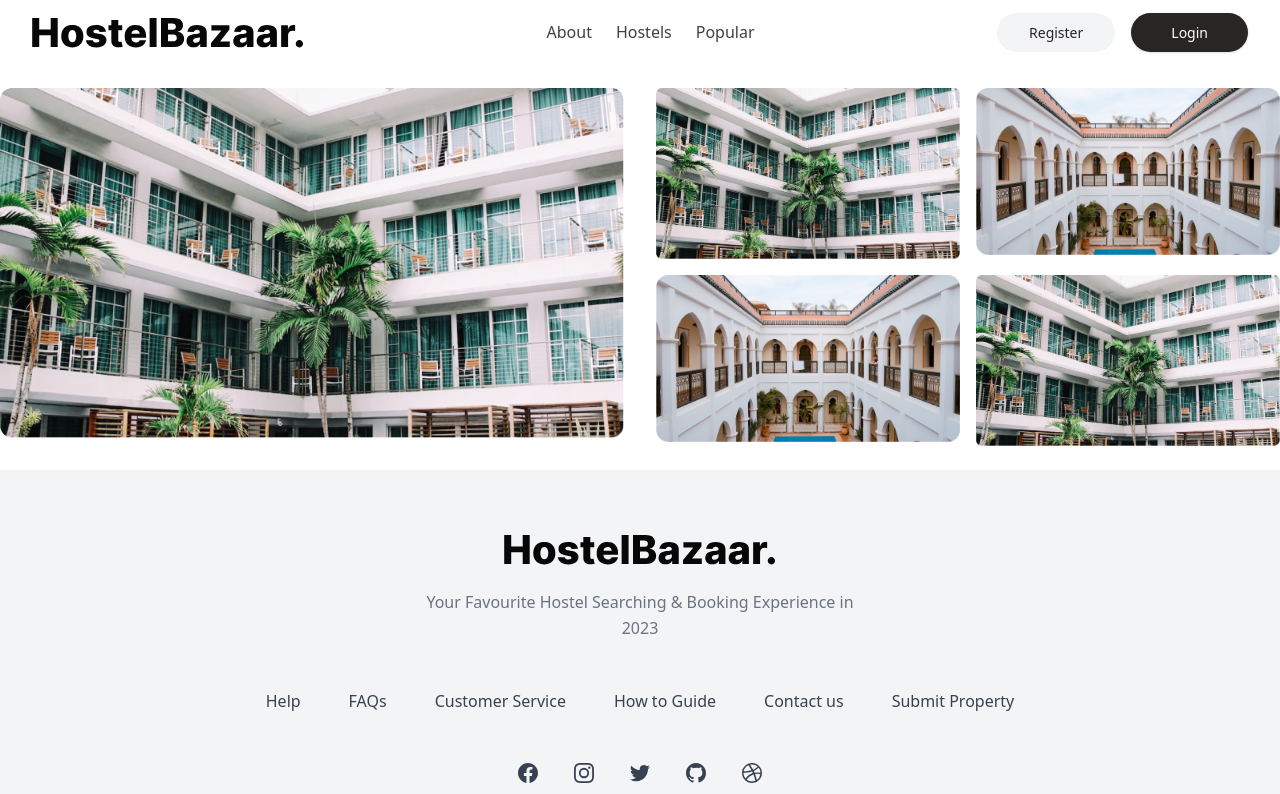
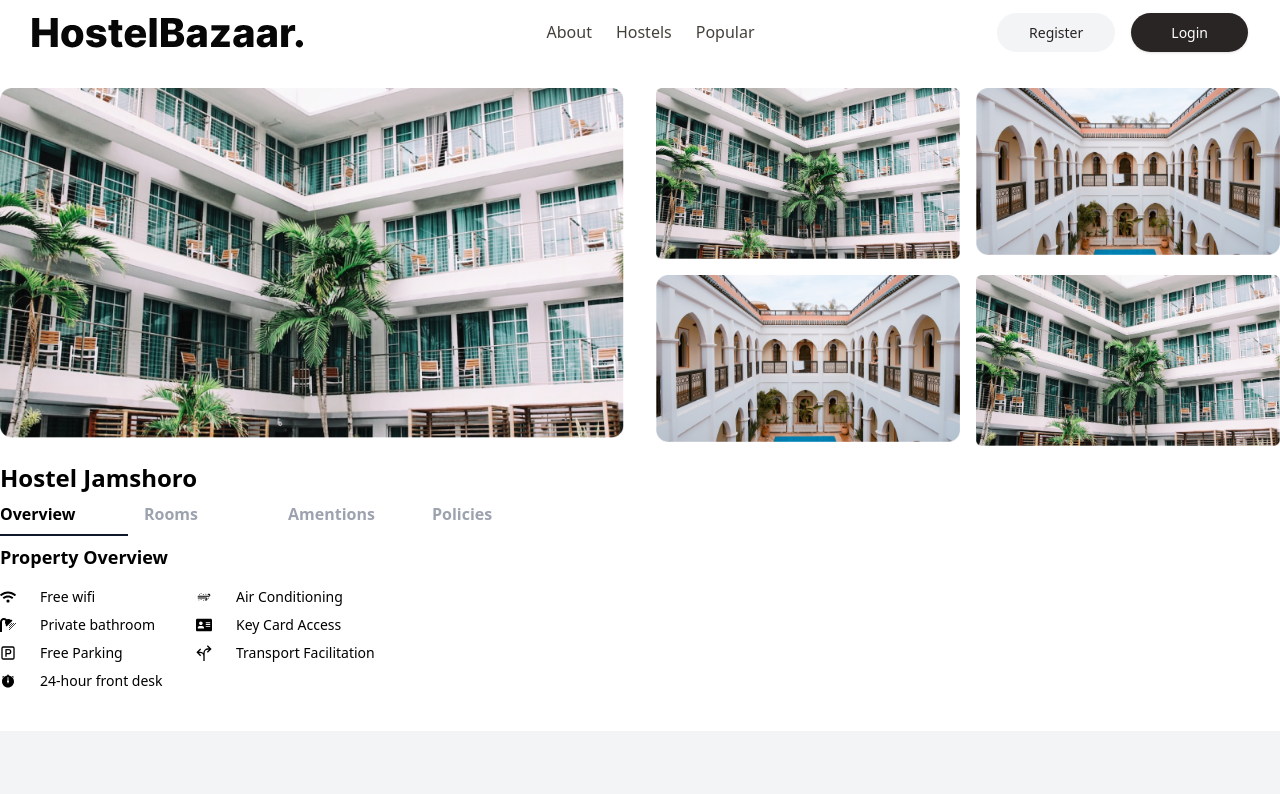
Before and after one commit to AdeelAtta/Hostelow, a Next.js app: page /hostels/HostelDetail in a window 1280 px wide. Shown: the top 794 px of the page. Built offline with nearby package versions, Linux system fonts and the light colour scheme.

Commit message:
Added Tabs System

```diff
--- a/src/pages/hostels/HostelDetail.tsx
+++ b/src/pages/hostels/HostelDetail.tsx
@@ -1,19 +1,117 @@
-import Image from 'next/image'
-import React from 'react'
+import { useState, useEffect, useRef } from 'react';
+import { FaWifi } from "react-icons/fa";
+import { WiSandstorm } from "react-icons/wi";
+import { FaShower } from "react-icons/fa";
+import { FaAddressCard } from "react-icons/fa";
+import { LuParkingSquare } from "react-icons/lu";
+import { GrDirections } from "react-icons/gr";
+import { IoIosStopwatch } from "react-icons/io";
 
 const HostelDetail = () => {
+
+  const [selectedTab, setSelectedTab] = useState(0);
+  const firstBtnRef = useRef<HTMLButtonElement>(null);
+  const items = [
+    {
+      title: 'Overview',
+      content: (
+        <>
+          <h3 className='text-lg text-black font-bold leading-normal'>Property Overview</h3>
+          <ul className='max-w-sm mt-4 grid grid-cols-2 gap-2'>
+            <li className='w-full flex gap-2 md:gap-6 items-center text-black'>
+              <i><FaWifi /></i>
+              <h5 className='text-sm'>Free wifi</h5>
+            </li>
+            <li className='w-full flex gap-2 md:gap-6 items-center text-black'>
+              <i><WiSandstorm /></i>
+              <h5 className='text-sm'>Air Conditioning</h5>
+            </li>
+            <li className='w-full flex gap-2 md:gap-6 items-center text-black'>
+              <i><FaShower /></i>
+              <h5 className='text-sm'>Private bathroom</h5>
+            </li>
+            <li className='w-full flex gap-2 md:gap-6 items-center text-black'>
+              <i><FaAddressCard /></i>
+              <h5 className='text-sm'>Key Card Access</h5>
+            </li>
+            <li className='w-full flex gap-2 md:gap-6 items-center text-black'>
+              <i><LuParkingSquare /></i>
+              <h5 className='text-sm'>Free Parking</h5>
+            </li>
+            <li className='w-full flex gap-2 md:gap-6 items-center text-black'>
+              <i><GrDirections /></i>
+              <h5 className='text-sm'>Transport Facilitation</h5>
+            </li>
+            <li className='w-full flex gap-2 md:gap-6 items-center text-black '>
+              <i><IoIosStopwatch /></i>
+              <h5 className='text-sm'>24-hour front desk</h5>
+            </li>
+          </ul>
+        </>
+      ),
+    },
+    {
+      title: 'Rooms',
+      content: (
+        <h3 className='text-lg text-black font-bold leading-normal'>Rooms</h3>
+      ),
+    },
+    {
+      title: 'Amentions',
+      content: (
+        <h3 className='text-lg text-black font-bold leading-normal'>Amentions</h3>
+      ),
+    },
+    {
+      title: 'Policies',
+      content: (
+        <h3 className='text-lg text-black font-bold leading-normal'>Policies</h3>
+      ),
+    },
+  ];
+
   return (
-    <section className='max-w-screen-xl mx-auto py-6'>
+    <section className='max-w-screen-xl mx-auto p-4 xl:p-0 xl:py-6 '>
       {/* Hostel Gallery */}
       <div className="grid grid-cols-1 gap-4 lg:grid-cols-2 lg:gap-8">
         <div className="rounded-lg">
           <img src="/assets/hostel_large.png" alt="Hostel Main Image" className='w-full' />
         </div>
-        <div className="grid grid-cols-1 gap-4 lg:grid-cols-2">
+        <div className="grid grid-cols-1 gap-4 md:grid-cols-2">
           <img src="/assets/hostel_large.png" alt="Hostel Main Image" className='w-full' />
           <img src="/assets/hostel_small.png" alt="Hostel Main Image" className='w-full' />
           <img src="/assets/hostel_small.png" alt="Hostel Main Image" className='w-full' />
           <img src="/assets/hostel_large.png" alt="Hostel Main Image" className='w-full' />
+        </div>
+      </div>
+      {/* Tabs Section */}
+      <div className='relative my-4'>
+        <h3 className='text-black text-2xl font-bold'>Hostel Jamshoro</h3>
+        <div className='w-full flex justify-center items-center'>
+          <div className='w-full flex flex-col gap-y-2'>
+            <div className='grid grid-cols-2 gap-x-4 md:grid-cols-4 md:flex lg:gap-x-4 font-bold text-black'>
+              {items.map((item, index) => (
+                <button
+                  ref={index === 0 ? firstBtnRef : null}
+                  key={index}
+                  onClick={() => setSelectedTab(index)}
+                  className={`w-32 py-2 border-b-2 hover:border-[#0F172A] text-left md:text-cneter ${selectedTab === index ? 'border-[#0F172A] text-black' : ' text-gray-400 border-transparent'} `}
+                >
+                  {item.title}
+                </button>
+              ))}
+            </div>
+
+            <div className='w-full'>
+              {items.map((item, index) => (
+                <div className={`${selectedTab === index ? '' : 'hidden'}`}>
+                  <div className='w-full'>
+                    {item.content}
+                  </div>
+                </div>
+              ))}
+            </div>
+          </div>
         </div>
       </div>
     </section>
```
